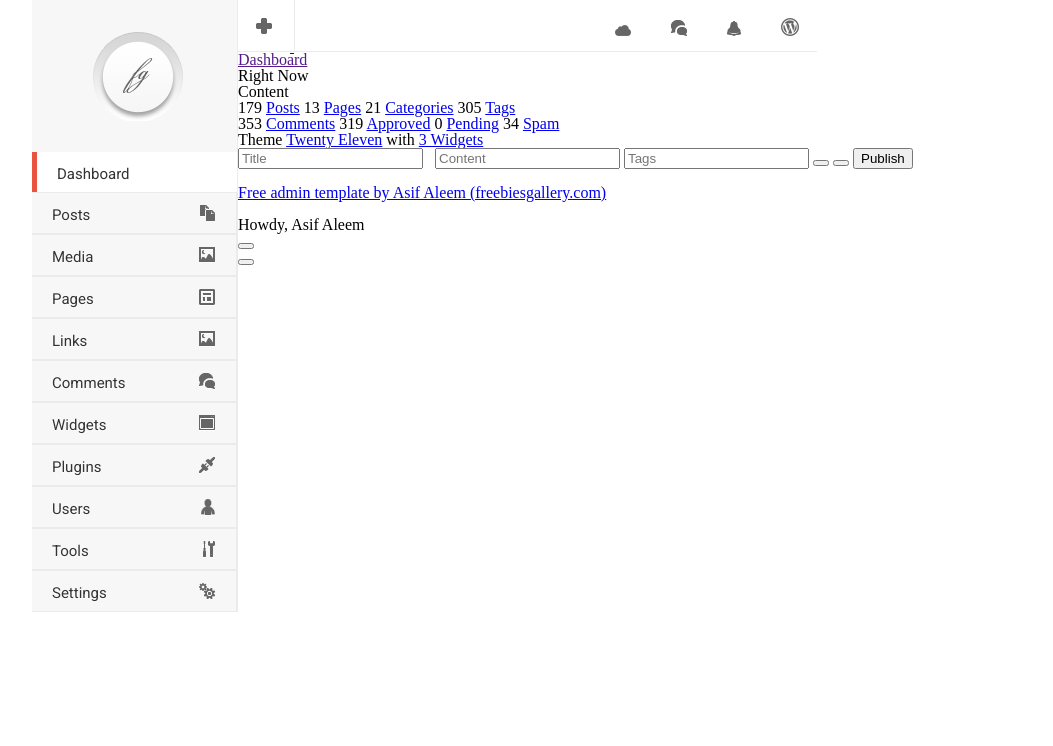
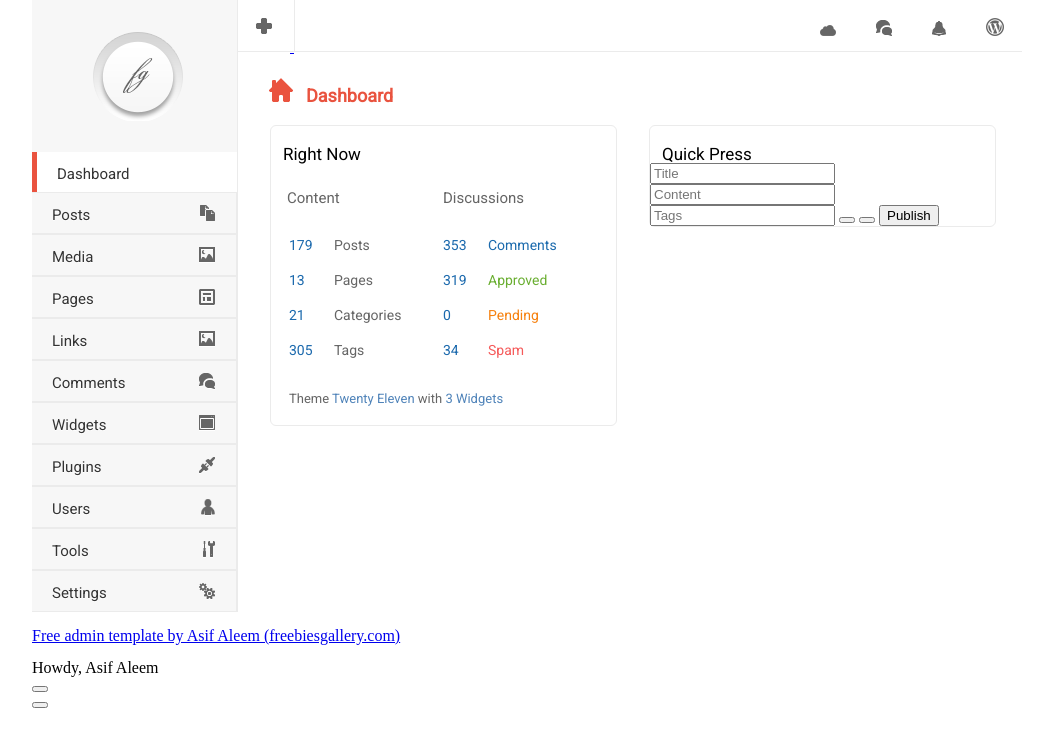
Before and after one commit to dvimster/sli-ing-dashboard-admin-panel, a plain HTML site: page index.html in a window 1280 px wide. Shown: the whole page, without its empty margins (113-1166 px from the left). Drawn offline with Linux system fonts and the light colour scheme.

Commit message:
Right block info is finished

```diff
--- a/css/main.css
+++ b/css/main.css
@@ -54,12 +54,16 @@
 /*  Top Line */
 #top-line {
 	height: 51px;
-	width: 785px;
+	min-width: 786px;
 	border-bottom: 1px solid #ebebeb;
 }
 
 #top-line #add-btn a img {
 	margin: 18px;
+}
+
+#add-btn {
+
 }
 
 #notification-bar {
@@ -69,3 +73,140 @@
 #notification-bar ul li{
 	display: inline-block;
 }
+
+/* Container */
+#container {}
+
+.content-heading {
+	margin-top: 26px;
+	margin-bottom: 20px;
+}
+
+.content-heading a {
+	margin-left: 31px;
+	color: #e9533f; /* text color */
+	font-family: "Roboto";
+	font-size: 18px;
+	font-weight: bold;
+	text-decoration: none;
+}
+
+.content-heading img {
+	margin-right: 13px;
+}
+
+.background-wrapper {
+	border: 1px solid #ebebeb; /* stroke */
+	-moz-border-radius: 6px;
+	-webkit-border-radius: 6px;
+	border-radius: 6px; /* border radius */
+	-moz-background-clip: padding;
+	-webkit-background-clip: padding-box;
+	background-clip: padding-box; /* prevents bg color from leaking outside the border */
+	background-color: #fff; /* layer fill content */
+	width: 345px;
+	float: left;
+	margin-left: 32px;
+}
+
+.background-wrapper h2 {
+	color: #656565; /* text color */
+	font-family: "Roboto";
+	font-size: 15px;
+	margin-bottom: 12px;
+	margin-left: 16px;
+	margin-top: 28px;
+}
+
+.block-heading {
+	color: #000; /* text color */
+	font-family: "Roboto";
+	font-size: 17px;
+	margin-top: 20px;
+	margin-left: 12px;
+}
+
+#block-content {
+	float: left;
+	width: 172px;
+}
+
+#block-content ul li {
+	cursor: pointer;
+}
+
+#block-content ul li span {
+	display: inline-block;
+	margin-top: 20px;
+	color: #1b69ad; /* text color */
+	font-family: "Roboto";
+	font-size: 14px;
+	margin-left: 18px;
+	margin-right: 18px;
+	width: 23px;
+}
+
+#block-content ul li a {
+	color: #656565; /* text color */
+	font-family: "Roboto";
+	font-size: 14px;
+	text-decoration: none;
+}
+
+#block-discus {
+	margin-top: 65px;
+}
+
+#block-discus ul li span {
+	display: inline-block;
+	margin-top: 20px;
+	color: #1b69ad; /* text color */
+	font-family: "Roboto";
+	font-size: 14px;
+	margin-right: 18px;
+	width: 23px;
+}
+
+#block-discus ul li a {
+	color: #656565; /* text color */
+	font-family: "Roboto";
+	font-size: 14px;
+	text-decoration: none;
+}
+
+#block-discus ul li a.link-to-first {
+	color:#1b6aad;
+}
+#block-discus ul li a.link-to-second {
+	color: #69ae30;
+}
+#block-discus ul li a.link-to-third {
+	color: #f6810f;
+}
+#block-discus ul li a.link-to-fourth {
+	color: #f55a5a;
+}
+
+#block-discus ul li {
+	cursor: pointer;
+}
+
+#info {
+	clear: both;
+	margin-top: 34px;
+	margin-left: 18px;
+	color: #656565; /* text color */
+	font-family: "Roboto";
+	font-size: 13px;
+	margin-bottom: 20px;
+}
+
+#info a {
+	color: #4f83b9;
+	text-decoration: none;
+}
+
+/* Footer */
+#footer {
+	clear: both;
+}
--- a/index.html
+++ b/index.html
@@ -95,30 +95,52 @@
 		</div>
 		<div id="content">
 			<div class="content-heading">
-				<a href=""><img src="" alt="">Dashboard</a>
+				<a href=""><img src="img/home.png" height="24" width="24" alt="">Dashboard</a>
 			</div>
 			<div id="right-block-info">
+				<div class="background-wrapper">
+					<div id="block-content">
 						<h1 class="block-heading">Right Now</h1>
-				<div id="block-content">
 						<h2>Content</h2>
+						<ul>
+							<li>
 								<span class="counter">179</span>
 								<a href="#" class="link-to-content">Posts</a>
+							</li>
+							<li>
 								<span class="counter">13</span>
 								<a href="#" class="link-to-content">Pages</a>
+							</li>
+							<li>
 								<span class="counter">21</span>
 								<a href="#" class="link-to-content">Categories</a>
+							</li>
+							<li>
 								<span class="counter">305</span>
 								<a href="#" class="link-to-content">Tags</a>
+							</li>
+						</ul>
 					</div>
 					<div id="block-discus">
+						<h2>Discussions</h2>
+						<ul>
+							<li>
 								<span class="counter">353</span>
-					<a href="#" class="link-to-discus">Comments</a>
+								<a href="#" class="link-to-first">Comments</a>
+							</li>
+							<li>
 								<span class="counter">319</span>
-					<a href="#" class="link-to-discus">Approved</a>
+								<a href="#" class="link-to-second">Approved</a>
+							</li>
+							<li>
 								<span class="counter">0</span>
-					<a href="#" class="link-to-discus">Pending</a>
+								<a href="#" class="link-to-third">Pending</a>
+							</li>
+							<li>
 								<span class="counter">34</span>
-					<a href="#" class="link-to-discus">Spam</a>
+								<a href="#" class="link-to-fourth">Spam</a>
+							</li>
+						</ul>
 					</div>
 					<div id="info">
 						<p>
@@ -126,7 +148,10 @@
 						</p>
 					</div>
 				</div>
+			</div>
+			<div class="background-wrapper">
 				<div id="quick-press">
+				<h1 class="block-heading">Quick Press</h1>
 					<form action="#" method="POST">
 						<input type="text" placeholder="Title">
 						<img src="">
@@ -139,10 +164,13 @@
 					</form>
 				</div>
 			</div>
+		</div>
 		<div id="footer">
 			<div id="footer-info">
 				<img src="">
-				<p><a href="#">Free admin template by Asif Aleem (freebiesgallery.com)</a></p>
+				<p>
+					<a href="#">Free admin template by Asif Aleem (freebiesgallery.com)</a>
+				</p>
 			</div>
 			<div id="footer-user-profile">
 				<ul>
```
Lines whose indentation alone changed are shown as unchanged.
